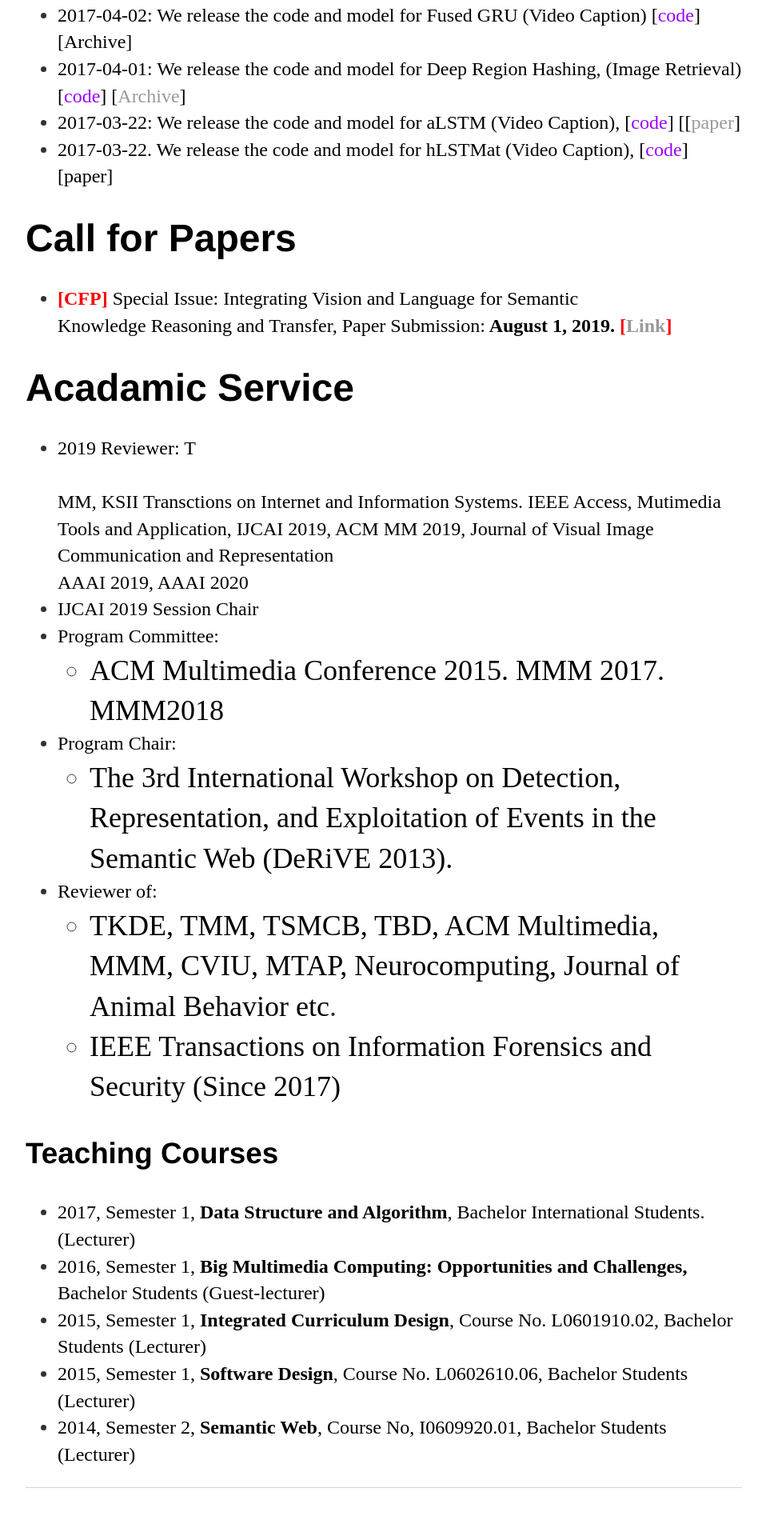
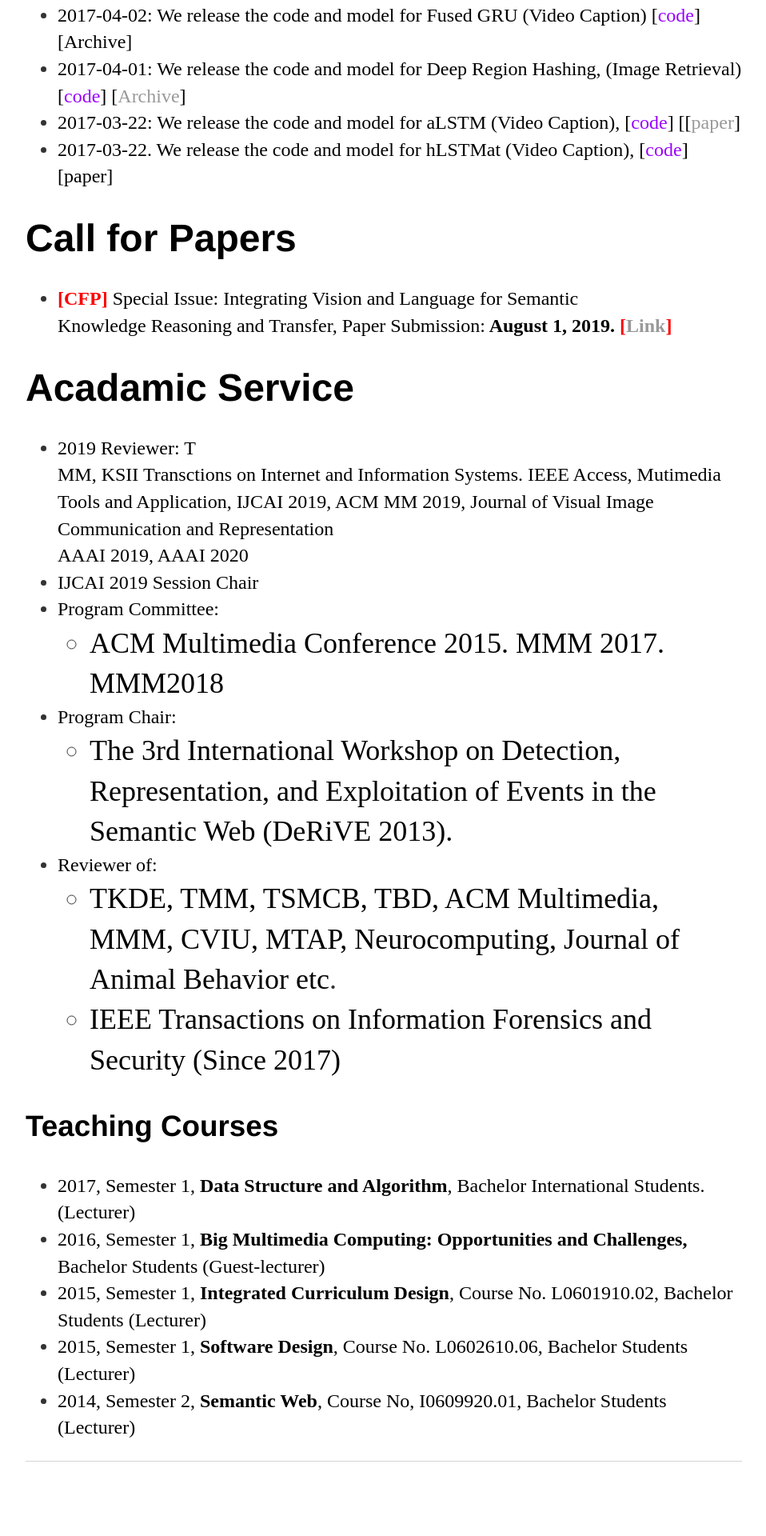
Before and after one commit to lianliGao/lianligao.github.io, a Jekyll site: the page built from index.html, in a window 1280 px wide. Shown: the part 2350-4270 px from the top of the page at 80% size, without its empty margins (160-1118 px from the left). Built offline with Jekyll 4.4.1, drawn with Linux system fonts in a browser that asks for light colours; after the commit the page ends 4237 px from its top, so only the background shows below that.

Commit message:
Update index.html

```diff
--- a/index.html
+++ b/index.html
@@ -86,7 +86,7 @@ title: Lianli Gao, UESTC
 
 <h1> Acadamic Service</h1>
 	<ul>
-		<li><font color="#000000" >2019 Reviewer: T</font></li>
+		<li><font color="#000000" >2019 Reviewer: T</font>
 			<br><font color="#000000" >MM, KSII Transctions on Internet and Information Systems. IEEE Access, Mutimedia Tools and Application, IJCAI 2019, ACM MM 2019, Journal of Visual Image&nbsp; Communication and Representation</font>
 			<br><font color="#000000">AAAI 2019, AAAI 2020</font>
 		</li>
```
